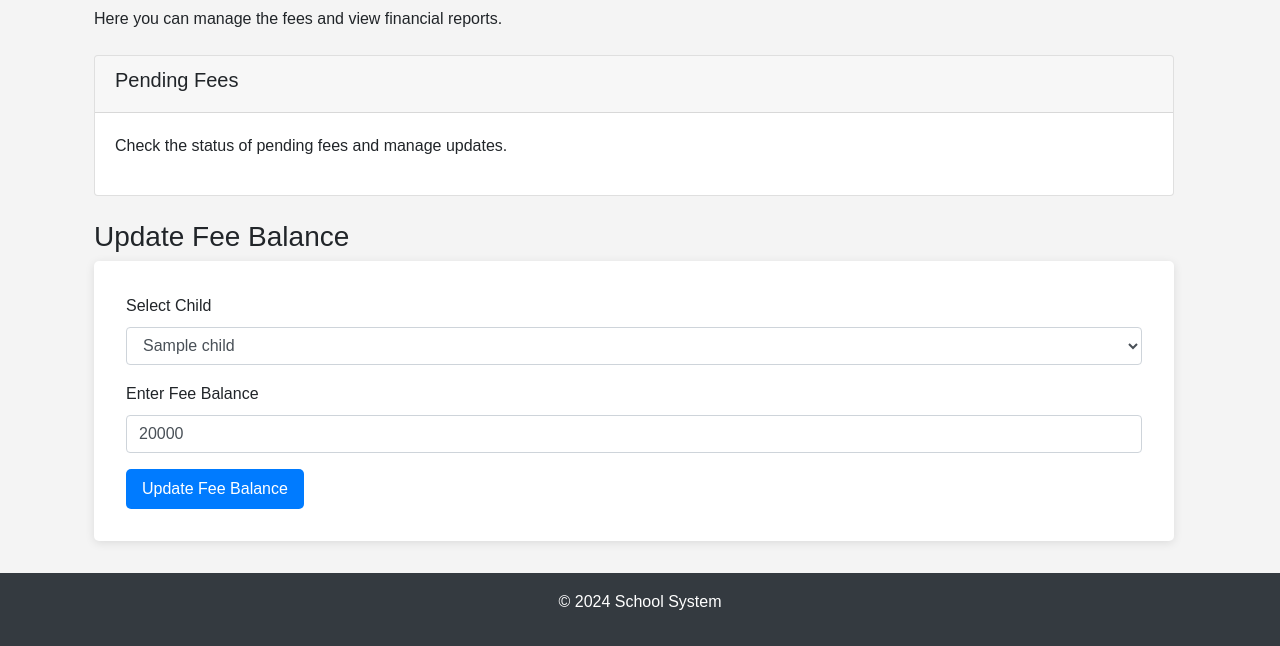
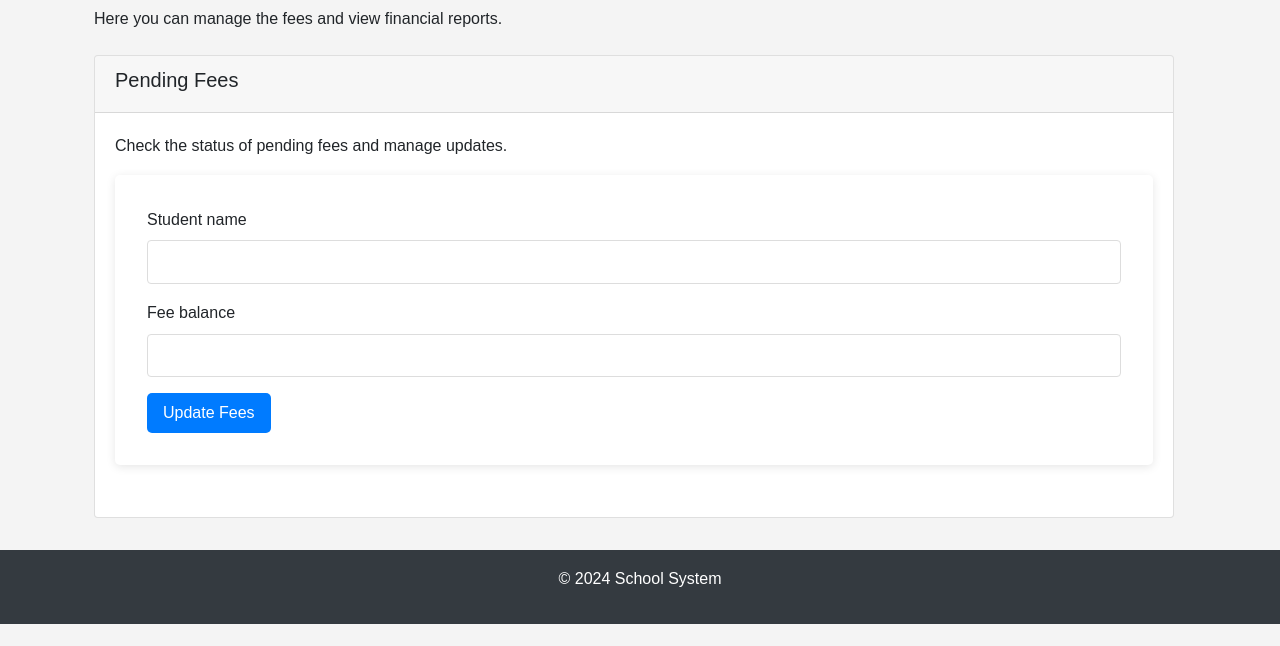
Before and after one commit to RotichKipkoech/School-System, a Flask app: template templates/finance_dashboard.html in a window 1280 px wide. Shown: the part 398-1044 px from the top of the page. After the commit the page ends 1022 px from the top, so only its background shows below. Run offline with Flask 3, Linux system fonts and the light colour scheme; the template is opened without the code that fills it: most values are stand-ins (such as "Sample title", 1, 10 or a date in 2020); form fields are guessed from the names that the template uses; parts of the project's set-up code (start-up, migrations or seed data) failed here and were passed over; some libraries are stand-ins or nearby versions.

Commit message:
Updated Finance Dashboard

```diff
--- a/templates/finance_dashboard.html
+++ b/templates/finance_dashboard.html
@@ -1,4 +1,3 @@
-
 {% extends 'base.html' %}
 {% block content %}
 <div class="container">
@@ -16,28 +15,22 @@
         </div>
         <div class="card-body">
             <p>Check the status of pending fees and manage updates.</p>
-            <!-- You can add a table or other content here -->
+            <!-- Add your form for updating fees here -->
+            <form method="POST" action="{{ url_for('update_fees') }}">
+                {{ form.hidden_tag() }}
+                <div>
+                    {{ form.student_name.label }}<br>
+                    {{ form.student_name() }}<br>
+                </div>
+                <div>
+                    {{ form.fee_balance.label }}<br>
+                    {{ form.fee_balance(size=32) }}<br>
+                </div>
+                <div>
+                    <button type="submit" class="btn btn-primary">Update Fees</button>
+                </div>
+            </form>
         </div>
     </div>
-
-    <!-- Fee Balance Form -->
-    <h3 class="mt-4">Update Fee Balance</h3>
-    <form method="POST" action="{{ url_for('update_fee_balance') }}">
-        <div class="form-group">
-            <label for="child_name">Select Child</label>
-            <select id="child_name" name="child_name" class="form-control" required>
-                {% for child in children %}
-                    <option value="{{ child.id }}">{{ child.name }}</option>
-                {% endfor %}
-            </select>
-        </div>
-
-        <div class="form-group">
-            <label for="fee_balance">Enter Fee Balance</label>
-            <input type="number" id="fee_balance" name="fee_balance" value="20000" min="0" max="20000" class="form-control" required>
-        </div>
-
-        <button type="submit" class="btn btn-primary">Update Fee Balance</button>
-    </form>
 </div>
 {% endblock %}
```
